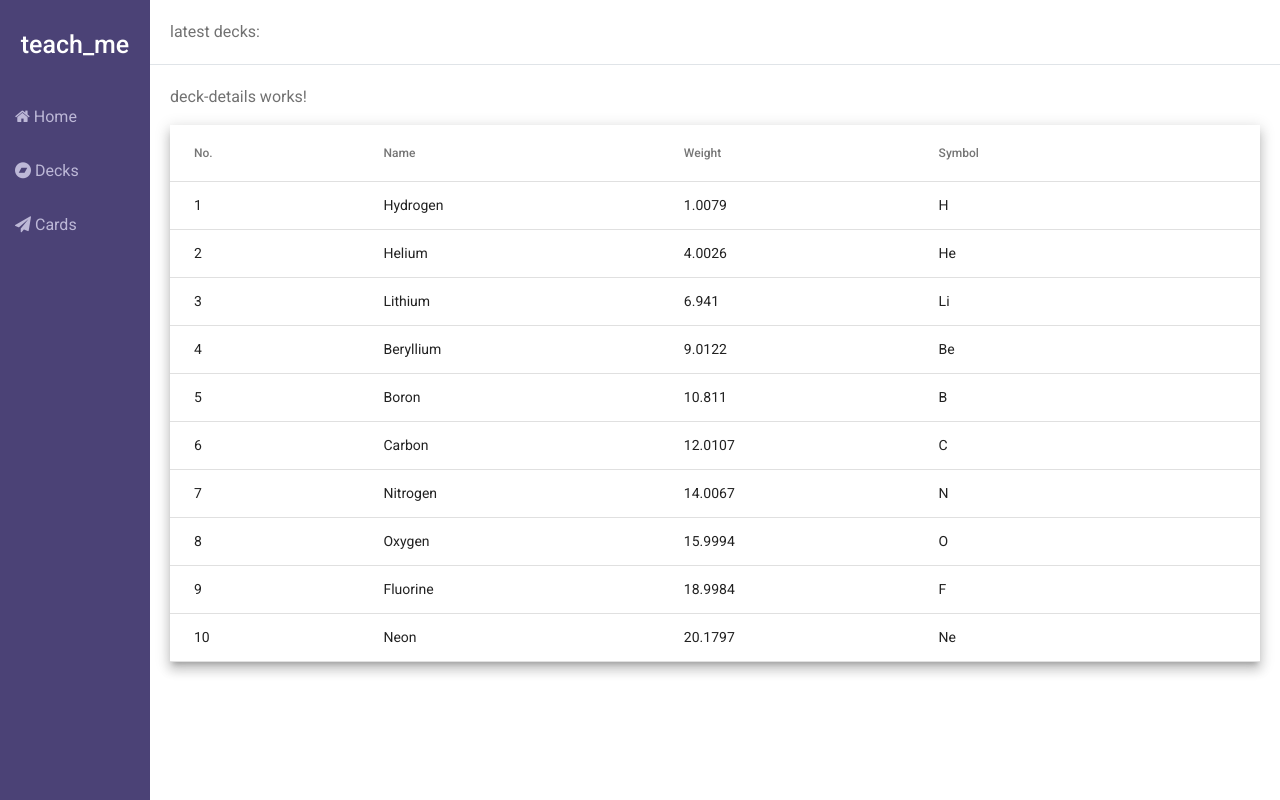
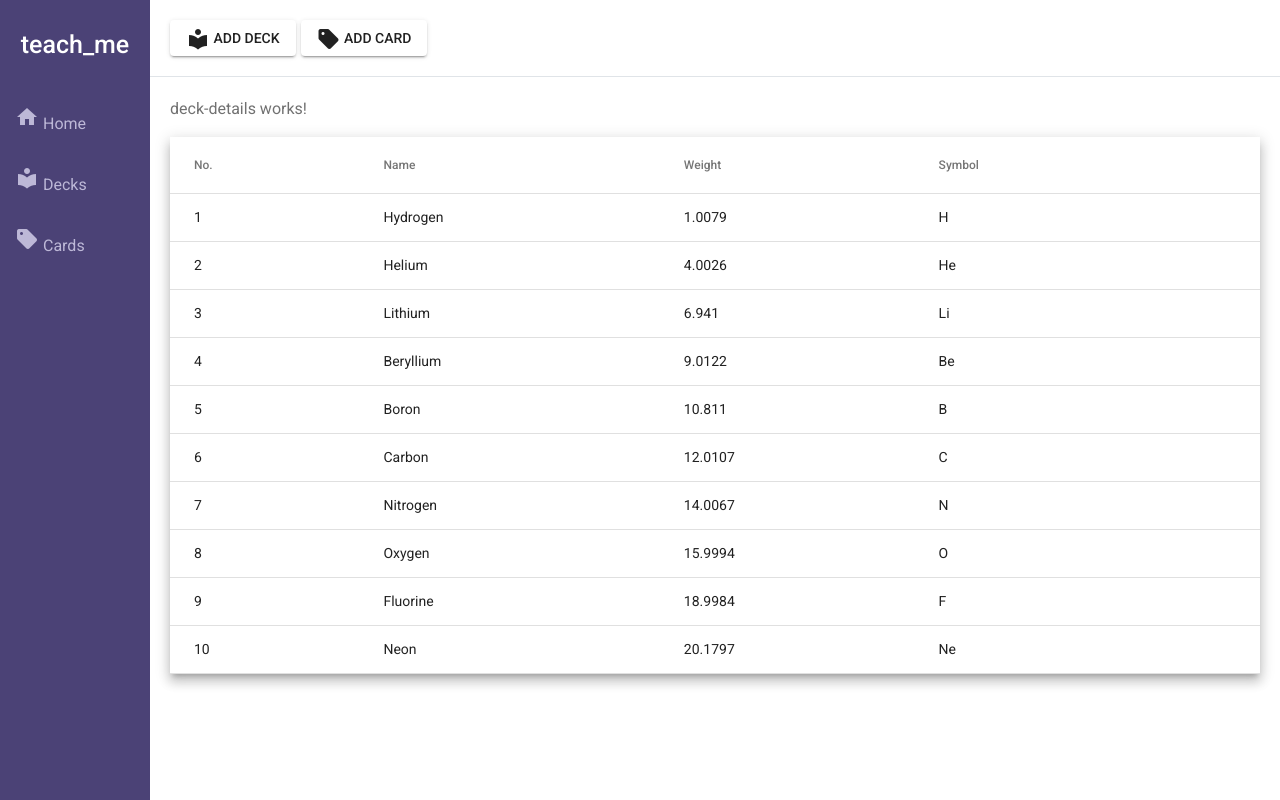
Before and after one commit to bobend212/Teach_me_client, an Angular app: page /decks/1 in a window 1280 px wide. Built offline with nearby package versions, Linux system fonts and the light colour scheme.

Commit message:
layout update, cards list added

```diff
--- a/src/app/app-routing.module.ts
+++ b/src/app/app-routing.module.ts
@@ -1,11 +1,13 @@
 import { NgModule } from '@angular/core';
 import { RouterModule, Routes } from '@angular/router';
+import { CardsListComponent } from './cards/cards-list/cards-list.component';
 import { DeckDetailsComponent } from './decks/deck-details/deck-details.component';
 import { DecksListComponent } from './decks/decks-list/decks-list.component';
 
 const routes: Routes = [
   { path: '', component: DecksListComponent },
   { path: 'decks/:deckId', component: DeckDetailsComponent },
+  { path: 'cards', component: CardsListComponent },
 ];
 
 @NgModule({
--- a/src/app/app.component.html
+++ b/src/app/app.component.html
@@ -2,16 +2,20 @@
   <div class="sidebar">
     <h2>teach_me</h2>
     <ul>
-      <li><a href="/"><i class="fa fa-home" aria-hidden="true"></i>
-          Home</a></li>
-      <li><a href="/"><i class="fa fa-bandcamp" aria-hidden="true"></i>
-          Decks</a></li>
-      <li><a href="#"><i class="fa fa-paper-plane" aria-hidden="true"></i>
-          Cards</a></li>
+      <li><a href="/">
+        <mat-icon>home</mat-icon> Home</a></li>
+      <li><a href="/">
+        <mat-icon>local_library</mat-icon> Decks</a></li>
+      <li><a href="cards">
+        <mat-icon>sell</mat-icon> Cards</a></li>
     </ul>
   </div>
   <div class="main_content">
-    <div class="header">latest decks:</div>
+    <div class="header">
+      <button mat-raised-button style="margin-right: 5px;"><mat-icon>local_library</mat-icon> ADD DECK</button>
+      <button mat-raised-button><mat-icon>sell</mat-icon> ADD CARD</button>
+
+    </div>
     <div class="info">
       <router-outlet></router-outlet>
     </div>
--- a/src/app/app.module.ts
+++ b/src/app/app.module.ts
@@ -11,9 +11,11 @@ import { BrowserAnimationsModule } from '@angular/platform-browser/animations';
 import { MaterialModule } from './material/material.module';
 import { DeckComponent } from './decks/deck/deck.component';
 import { DeckDetailsComponent } from './decks/deck-details/deck-details.component';
+import { CardsListComponent } from './cards/cards-list/cards-list.component';
+import { CardComponent } from './cards/card/card.component';
 
 @NgModule({
-  declarations: [AppComponent, DecksListComponent, DeckComponent, DeckDetailsComponent],
+  declarations: [AppComponent, DecksListComponent, DeckComponent, DeckDetailsComponent, CardsListComponent, CardComponent],
   imports: [
     BrowserModule,
     AppRoutingModule,
--- /dev/null
+++ b/src/app/cards/card/card.component.css
@@ -0,0 +1,9 @@
+.example-card {
+    max-width: 400px;
+    min-width: 200px;
+    padding: 10px;
+  }
+
+  mat-card-title {
+    font-size: 20px;
+  }
--- /dev/null
+++ b/src/app/cards/card/card.component.html
@@ -0,0 +1,9 @@
+<mat-card>
+    <mat-card-content>{{card?.front}}</mat-card-content>
+    <!-- <mat-card-subtitle>cards: {{deck?.cards?.length}}</mat-card-subtitle> -->
+    <!-- <mat-card-actions>
+      <button mat-icon-button color="primary" [routerLink]="['/decks/', deck?.id]">
+        <mat-icon>play_arrow</mat-icon>
+      </button>
+    </mat-card-actions> -->
+  </mat-card>
--- /dev/null
+++ b/src/app/cards/card/card.component.ts
@@ -0,0 +1,17 @@
+import { Component, Input, OnInit } from '@angular/core';
+import { Card } from 'src/app/models/Card';
+
+@Component({
+  selector: 'app-card',
+  templateUrl: './card.component.html',
+  styleUrls: ['./card.component.css']
+})
+export class CardComponent implements OnInit {
+  @Input() card: Card | undefined;
+
+  constructor() { }
+
+  ngOnInit(): void {
+  }
+
+}
--- /dev/null
+++ b/src/app/cards/cards-list/cards-list.component.html
@@ -0,0 +1,5 @@
+<mat-grid-list cols="6" rowHeight="3:2">
+    <p *ngFor="let card of cards;">
+      <mat-grid-tile colspan="1"><app-card [card]="card"></app-card></mat-grid-tile>
+    </p>
+  </mat-grid-list>
--- /dev/null
+++ b/src/app/cards/cards-list/cards-list.component.ts
@@ -0,0 +1,21 @@
+import { Component, OnInit } from '@angular/core';
+import { Card } from 'src/app/models/Card';
+import { CardsService } from 'src/app/services/cards.service';
+
+@Component({
+  selector: 'app-cards-list',
+  templateUrl: './cards-list.component.html',
+  styleUrls: ['./cards-list.component.css']
+})
+export class CardsListComponent implements OnInit {
+  cards: Card[] | undefined;
+
+  constructor(private cardsService: CardsService) {}
+
+  ngOnInit(): void {
+    this.cardsService.getAllCards().subscribe((data: Card[]) => {
+      this.cards = data;
+    });
+  }
+
+}
--- /dev/null
+++ b/src/app/services/cards.service.ts
@@ -0,0 +1,17 @@
+import { HttpClient } from '@angular/common/http';
+import { Injectable } from '@angular/core';
+import { Observable } from 'rxjs';
+import { Card } from '../models/Card';
+
+@Injectable({
+  providedIn: 'root'
+})
+export class CardsService {
+  private url = 'http://localhost:8080/api/v1/cards';
+
+  constructor(private http: HttpClient) { }
+
+  getAllCards(): Observable<Card[]> {
+    return this.http.get<Card[]>(this.url);
+  }
+}
```
Also changed, not shown: src/app/cards/cards-list/cards-list.component.css (added).
